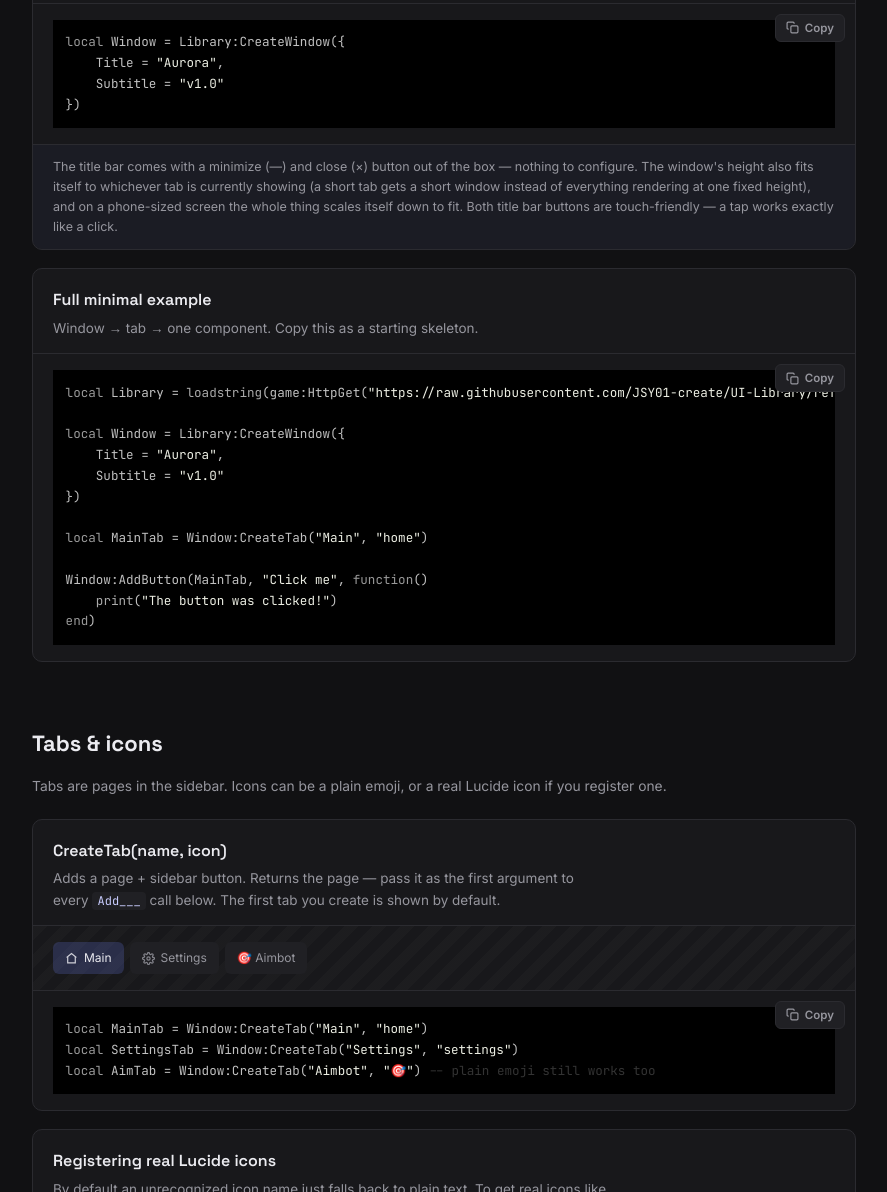
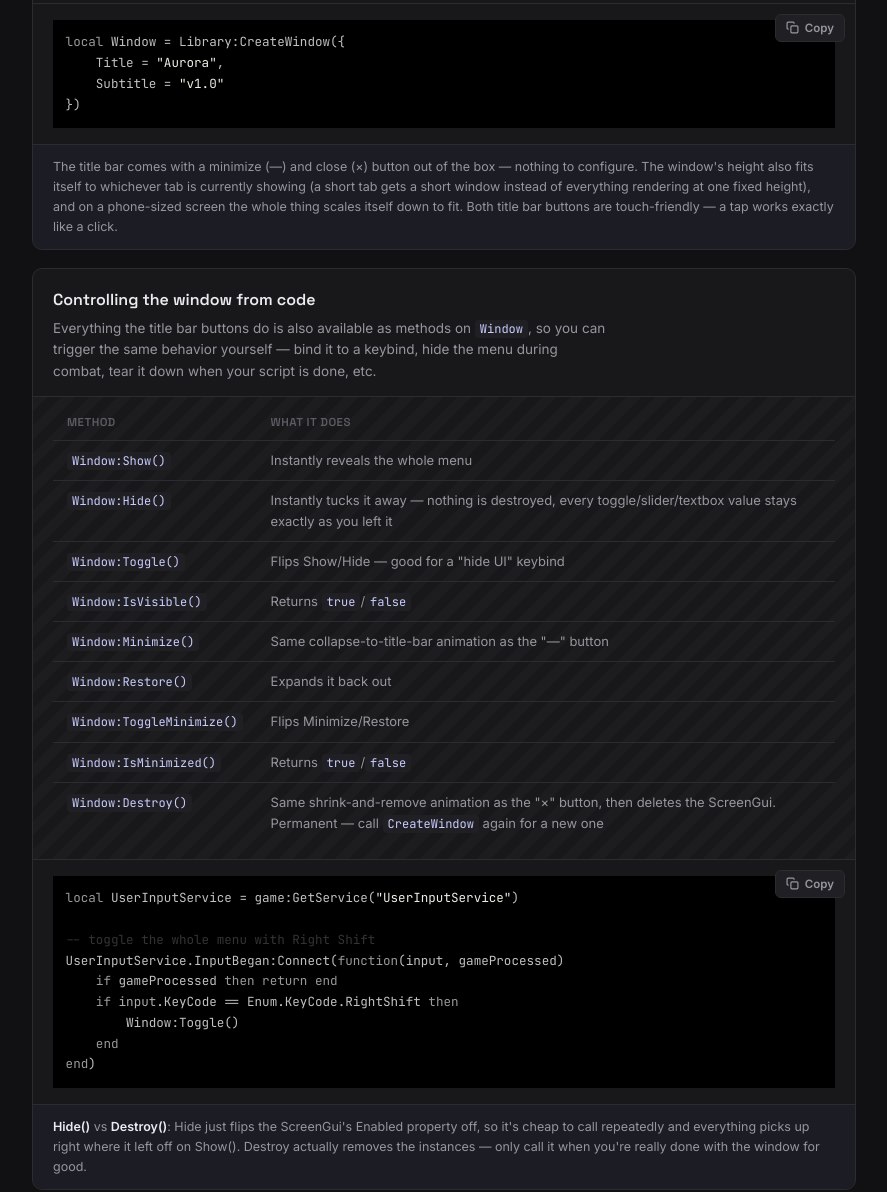
Before and after one commit to JSY01-create/UI-Library, a plain HTML site: page index.html in a window 1280 px wide. Shown: the part 864-2056 px from the top of the page, without its empty margins (276-1163 px from the left). Drawn offline with nearby package versions, Linux system fonts and the light colour scheme.

Commit message:
Update index.html

```diff
--- a/index.html
+++ b/index.html
@@ -189,6 +189,25 @@
     font-size:12.5px; color:var(--subtext); background:#7289ff0a;
   }
   .item-note b{ color:var(--text); }
+
+  .param-table{
+    width:100%; border-collapse:collapse; font-size:13px;
+  }
+  .param-table th{
+    text-align:left; font-family:'Space Grotesk'; font-size:11.5px;
+    text-transform:uppercase; letter-spacing:.04em; color:var(--faint);
+    padding:0 14px 8px; font-weight:600;
+  }
+  .param-table td{
+    padding:9px 14px; border-top:1px solid var(--stroke);
+    color:var(--subtext); vertical-align:top;
+  }
+  .param-table tr:first-child td{ border-top:none; }
+  .param-table td:first-child{ white-space:nowrap; }
+  .param-table code{
+    background:var(--elevated); padding:1px 5px; border-radius:4px;
+    font-size:12px; color:#c9cdff;
+  }
 
   /* ---------- fake widget previews (CSS replicas of the actual components) ---------- */
   .fw-row{ display:flex; align-items:center; gap:10px; font-size:13px; }
@@ -433,6 +452,33 @@ const DOCS = [
         note: "The title bar comes with a minimize (—) and close (×) button out of the box — nothing to configure. The window's height also fits itself to whichever tab is currently showing (a short tab gets a short window instead of everything rendering at one fixed height), and on a phone-sized screen the whole thing scales itself down to fit. Both title bar buttons are touch-friendly — a tap works exactly like a click."
       },
       {
+        id: "window-controls",
+        title: "Controlling the window from code",
+        desc: "Everything the title bar buttons do is also available as methods on <code>Window</code>, so you can trigger the same behavior yourself — bind it to a keybind, hide the menu during combat, tear it down when your script is done, etc.",
+        preview: `<table class="param-table">
+          <tr><th>Method</th><th>What it does</th></tr>
+          <tr><td><code>Window:Show()</code></td><td>Instantly reveals the whole menu</td></tr>
+          <tr><td><code>Window:Hide()</code></td><td>Instantly tucks it away — nothing is destroyed, every toggle/slider/textbox value stays exactly as you left it</td></tr>
+          <tr><td><code>Window:Toggle()</code></td><td>Flips Show/Hide — good for a "hide UI" keybind</td></tr>
+          <tr><td><code>Window:IsVisible()</code></td><td>Returns <code>true</code>/<code>false</code></td></tr>
+          <tr><td><code>Window:Minimize()</code></td><td>Same collapse-to-title-bar animation as the "—" button</td></tr>
+          <tr><td><code>Window:Restore()</code></td><td>Expands it back out</td></tr>
+          <tr><td><code>Window:ToggleMinimize()</code></td><td>Flips Minimize/Restore</td></tr>
+          <tr><td><code>Window:IsMinimized()</code></td><td>Returns <code>true</code>/<code>false</code></td></tr>
+          <tr><td><code>Window:Destroy()</code></td><td>Same shrink-and-remove animation as the "×" button, then deletes the ScreenGui. Permanent — call <code>CreateWindow</code> again for a new one</td></tr>
+        </table>`,
+        code: `local UserInputService = game:GetService("UserInputService")
+
+-- toggle the whole menu with Right Shift
+UserInputService.InputBegan:Connect(function(input, gameProcessed)
+    if gameProcessed then return end
+    if input.KeyCode == Enum.KeyCode.RightShift then
+        Window:Toggle()
+    end
+end)`,
+        note: "<b>Hide()</b> vs <b>Destroy()</b>: Hide just flips the ScreenGui's Enabled property off, so it's cheap to call repeatedly and everything picks up right where it left off on Show(). Destroy actually removes the instances — only call it when you're really done with the window for good."
+      },
+      {
         id: "full-example",
         title: "Full minimal example",
         desc: "Window → tab → one component. Copy this as a starting skeleton.",
@@ -639,12 +685,17 @@ end, "PlayerName")`
       },
       {
         id: "dropdown",
-        title: "AddDropdown(tab, text, options, default, callback, flag)",
-        desc: "Pick one option from a list, click to expand/collapse. The returned table has a <code>.Refresh(newOptions)</code> method to rebuild the list on the fly, and <code>.Get()</code> / <code>.Set(v)</code>.",
+        title: "AddDropdown(tab, text, options, default, callback, flag, multi)",
+        desc: "Pick one option from a list, click to expand/collapse. <code>.Refresh(newOptions)</code> rebuilds the list, plus <code>.Get()</code> / <code>.Set(v)</code>. Pass <code>true</code> as <code>multi</code> for multi-select: default/callback/Get/Set become an array, options get checkboxes, and picking one doesn't close the list.",
         preview: `<div class="fw-card"><span class="fw-label">Theme</span><div class="fw-dropdown">Dark ▾</div></div>`,
         code: `Window:AddDropdown(MainTab, "Theme", {"Dark", "Light"}, "Dark", function(choice)
     print(choice)
-end, "SelectedTheme")`
+end, "SelectedTheme")
+
+-- multi-select
+Window:AddDropdown(MainTab, "Weapons", {"Sword", "Bow", "Staff"}, {"Sword"}, function(picked)
+    print(table.concat(picked, ", "))
+end, "Weapons", true)`
       },
       {
         id: "colorpicker",
```
